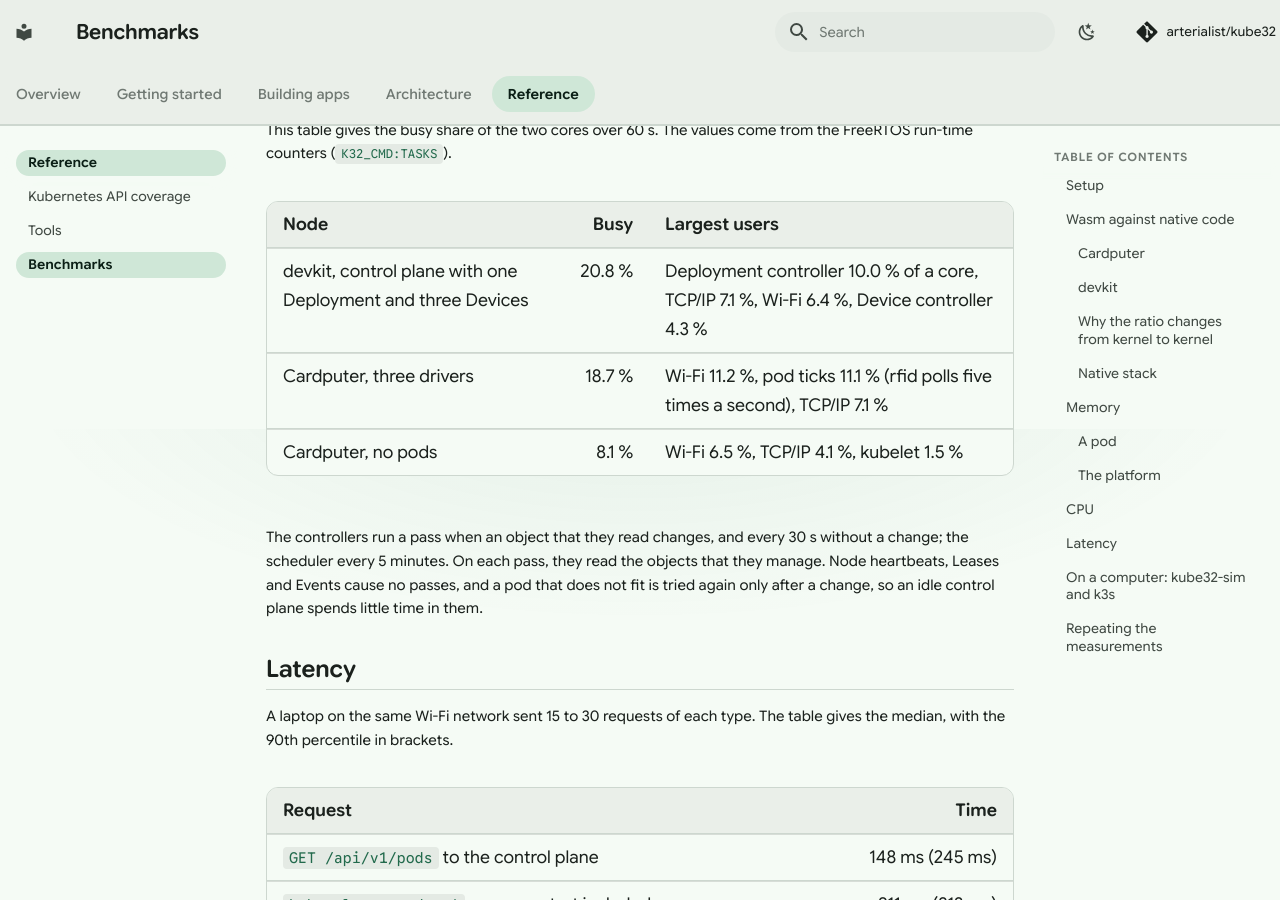
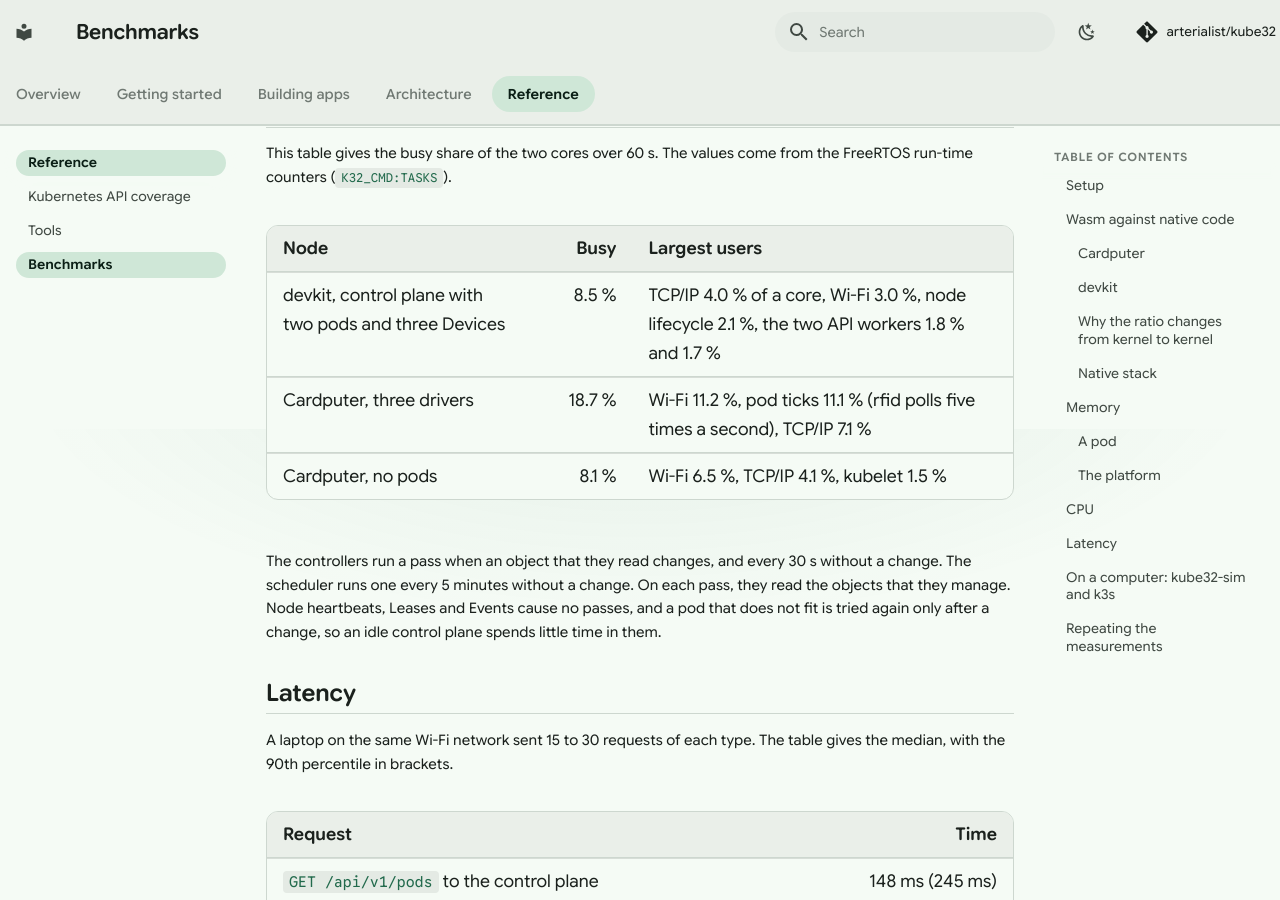
Before and after one commit to arterialist/kube32, an MkDocs documentation site: the page built from docs/benchmarks.md, in a window 1280 px wide and 900 px high, scrolled down 5871 px. Built offline with MkDocs 1.6.1 and Material for MkDocs 9.7.7, drawn with Linux system fonts in a browser that asks for light colours; comment, search, counter and statistics services are not loaded; some of the changed text lies outside the part shown.

Commit message:
docs(bench): control plane CPU and image size of the current firmware

```diff
--- a/docs/benchmarks.md
+++ b/docs/benchmarks.md
@@ -11,7 +11,7 @@
 | Memory | 512 KB SRAM, 2 MB quad PSRAM at 80 MHz | 512 KB SRAM, no PSRAM |
 | Role | API server, store, controllers, kubelet | kubelet, three device drivers |
 
-The firmware uses ESP-IDF 5.5.3 and the `-O2` build option (`CONFIG_COMPILER_OPTIMIZATION_PERF`). The image is 3,303,200 bytes in a 3,407,872-byte app slot, with 55,252 bytes of static RAM. The pods are freestanding C. Clang compiles them to Wasm with `-Oz`, and the kube32 wasm3 interpreter runs them. Both boards and the client, a laptop, use the same 2.4 GHz Wi-Fi network.
+The firmware uses ESP-IDF 5.5.3 and the `-O2` build option (`CONFIG_COMPILER_OPTIMIZATION_PERF`). The controllers, the scheduler, the object store, the kubelet and most of the API server use `-Os`. The image is 3,178,256 bytes in a 3,407,872-byte app slot, with 55,372 bytes of static RAM. The pods are freestanding C. Clang compiles them to Wasm with `-Oz`, and the kube32 wasm3 interpreter runs them. Both boards and the client, a laptop, use the same 2.4 GHz Wi-Fi network.
 
 ## Wasm against native code
 
@@ -119,11 +119,11 @@
 
 | Node | Busy | Largest users |
 | --- | ---: | --- |
-| devkit, control plane with one Deployment and three Devices | 20.8 % | Deployment controller 10.0 % of a core, TCP/IP 7.1 %, Wi-Fi 6.4 %, Device controller 4.3 % |
+| devkit, control plane with two pods and three Devices | 8.5 % | TCP/IP 4.0 % of a core, Wi-Fi 3.0 %, node lifecycle 2.1 %, the two API workers 1.8 % and 1.7 % |
 | Cardputer, three drivers | 18.7 % | Wi-Fi 11.2 %, pod ticks 11.1 % (rfid polls five times a second), TCP/IP 7.1 % |
 | Cardputer, no pods | 8.1 % | Wi-Fi 6.5 %, TCP/IP 4.1 %, kubelet 1.5 % |
 
-The controllers run a pass when an object that they read changes, and every 30 s without a change; the scheduler every 5 minutes. On each pass, they read the objects that they manage. Node heartbeats, Leases and Events cause no passes, and a pod that does not fit is tried again only after a change, so an idle control plane spends little time in them.
+The controllers run a pass when an object that they read changes, and every 30 s without a change. The scheduler runs one every 5 minutes without a change. On each pass, they read the objects that they manage. Node heartbeats, Leases and Events cause no passes, and a pod that does not fit is tried again only after a change, so an idle control plane spends little time in them.
 
 ## Latency
 
```
